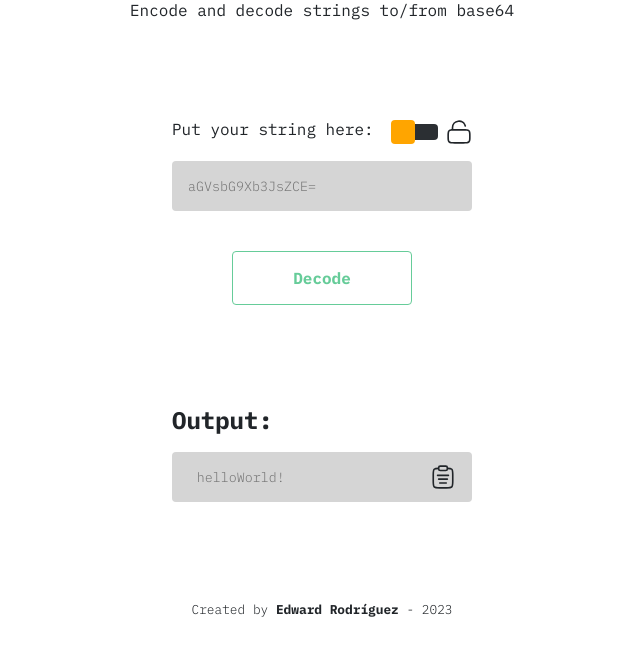
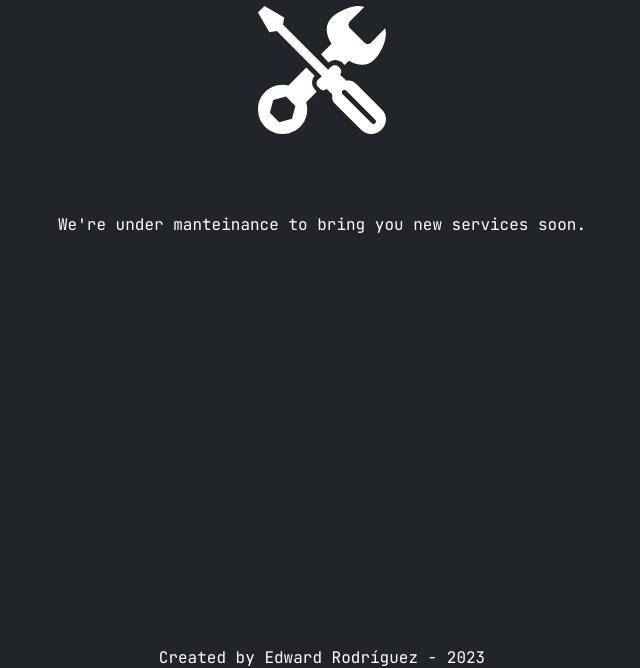
Before and after one commit to ed1808/base64-encoder-decoder, a website built with Vite: page index.html in a window 1280 px wide. Shown: the part 132-800 px from the top of the page, without its empty margins (318-958 px from the left). Built offline with nearby package versions, Linux system fonts and the light colour scheme.

Commit message:
Modified index page

```diff
--- a/index.html
+++ b/index.html
@@ -11,80 +11,83 @@
 
   <link rel="preconnect" href="https://fonts.googleapis.com">
   <link rel="preconnect" href="https://fonts.gstatic.com" crossorigin>
-  <link href="https://fonts.googleapis.com/css2?family=IBM+Plex+Mono:wght@300;400;700&display=swap" rel="stylesheet">
-
-  <link rel="stylesheet" href="style.css">
+  <link
+      href="https://fonts.googleapis.com/css2?family=JetBrains+Mono:wght@300;400;700&display=swap"
+      rel="stylesheet"
+    />
 
   <title>Code64</title>
+
+  <style>
+    :root {
+      --black: #212529;
+      --gunmetal: #2b2f33;
+      --onyx: #383d45;
+      --coral-red: #fd413c;
+      --mint: #66CC99;
+      --timberwolf: #d5d5d5;
+      --white: #ffffff;
+      --orange: #ffa500;
+
+      font-family: 'JetBrains Mono', monospace;
+      font-weight: 400;
+
+      color-scheme: light dark;
+      color: var(--white);
+      background-color: var(--black);
+
+      font-synthesis: none;
+      text-rendering: optimizeLegibility;
+      -webkit-font-smoothing: antialiased;
+      -moz-osx-font-smoothing: grayscale;
+      -webkit-text-size-adjust: 100%;
+    }
+
+    *,
+    *::before,
+    *::after {
+      margin: 0;
+      padding: 0;
+      box-sizing: border-box;
+    }
+
+    .manteinance-container {
+      height: 100vh;
+      display: grid;
+
+      & .wrapper {
+        display: flex;
+        flex-direction: column;
+        align-self: center;
+        justify-self: center;
+        align-items: center;
+        gap: 10vh;
+
+        & p {
+          text-align: center;
+        }
+      }
+
+      & footer {
+        align-self: end;
+        justify-self: center;
+      }
+    }
+  </style>
 </head>
 
 <body>
-  <main class="app-container">
-    <header>
-      <h1>Code64</h1>
-      <p>Encode and decode strings to/from base64</p>
-    </header>
-    <section class="input__section">
-      <form class="input__form">
-        <label for="input-field">
-          <div class="input__config-container">
-            <span>Put your string here:</span>
-            <div class="switch-container">
-              <div class="flipswitch">
-                <input type="checkbox" name="flipswitch" class="flipswitch-cb" id="fs">
-                <label class="flipswitch-label" for="fs">
-                  <div class="flipswitch-inner"></div>
-                  <div class="flipswitch-switch"></div>
-                </label>
-              </div>
-              <svg width="26" height="26" viewBox="0 0 24 24" xmlns="http://www.w3.org/2000/svg" class="decode-img">
-                <path fill="currentColor" fill-rule="evenodd"
-                  d="M6.75 8a5.25 5.25 0 0 1 10.335-1.313a.75.75 0 0 0 1.452-.374A6.75 6.75 0 0 0 5.25 8v1.303c-.227.016-.44.036-.642.064c-.9.12-1.658.38-2.26.981c-.602.602-.86 1.36-.981 2.26c-.117.867-.117 1.97-.117 3.337v.11c0 1.367 0 2.47.117 3.337c.12.9.38 1.658.981 2.26c.602.602 1.36.86 2.26.982c.867.116 1.97.116 3.337.116h8.11c1.367 0 2.47 0 3.337-.116c.9-.122 1.658-.38 2.26-.982c.602-.602.86-1.36.982-2.26c.116-.867.116-1.97.116-3.337v-.11c0-1.367 0-2.47-.116-3.337c-.122-.9-.38-1.658-.982-2.26c-.602-.602-1.36-.86-2.26-.981c-.867-.117-1.97-.117-3.337-.117h-8.11c-.423 0-.821 0-1.195.003V8Zm-3.341 3.409c.277-.277.665-.457 1.4-.556c.754-.101 1.756-.103 3.191-.103h8c1.435 0 2.436.002 3.192.103c.734.099 1.122.28 1.399.556c.277.277.457.665.556 1.4c.101.755.103 1.756.103 3.191c0 1.435-.002 2.436-.103 3.192c-.099.734-.28 1.122-.556 1.399c-.277.277-.665.457-1.4.556c-.755.101-1.756.103-3.191.103H8c-1.435 0-2.437-.002-3.192-.103c-.734-.099-1.122-.28-1.399-.556c-.277-.277-.457-.665-.556-1.4c-.101-.755-.103-1.756-.103-3.191c0-1.435.002-2.437.103-3.192c.099-.734.28-1.122.556-1.399Z"
-                  clip-rule="evenodd" />
-              </svg>
-              <svg width="26" height="26" viewBox="0 0 24 24" xmlns="http://www.w3.org/2000/svg"
-                class="encode-img hidden">
-                <path fill="currentColor" fill-rule="evenodd"
-                  d="M5.25 9.303V8a6.75 6.75 0 0 1 13.5 0v1.303c.227.016.44.036.642.064c.9.12 1.658.38 2.26.981c.602.602.86 1.36.982 2.26c.116.867.116 1.97.116 3.337v.11c0 1.367 0 2.47-.116 3.337c-.122.9-.38 1.658-.982 2.26c-.602.602-1.36.86-2.26.982c-.867.116-1.97.116-3.337.116h-8.11c-1.367 0-2.47 0-3.337-.116c-.9-.122-1.658-.38-2.26-.982c-.602-.602-.86-1.36-.981-2.26c-.117-.867-.117-1.97-.117-3.337v-.11c0-1.367 0-2.47.117-3.337c.12-.9.38-1.658.981-2.26c.602-.602 1.36-.86 2.26-.981a9.55 9.55 0 0 1 .642-.064ZM6.75 8a5.25 5.25 0 0 1 10.5 0v1.253c-.373-.003-.772-.003-1.195-.003h-8.11c-.423 0-.821 0-1.195.003V8Zm-3.341 3.409c.277-.277.665-.457 1.4-.556c.754-.101 1.756-.103 3.191-.103h8c1.435 0 2.436.002 3.192.103c.734.099 1.122.28 1.399.556c.277.277.457.665.556 1.4c.101.755.103 1.756.103 3.191c0 1.435-.002 2.436-.103 3.192c-.099.734-.28 1.122-.556 1.399c-.277.277-.665.457-1.4.556c-.755.101-1.756.103-3.191.103H8c-1.435 0-2.437-.002-3.192-.103c-.734-.099-1.122-.28-1.399-.556c-.277-.277-.457-.665-.556-1.4c-.101-.755-.103-1.756-.103-3.191c0-1.435.002-2.437.103-3.192c.099-.734.28-1.122.556-1.399Z"
-                  clip-rule="evenodd" />
-              </svg>
-            </div>
-          </div>
-          <input type="text" name="input-field" id="input-field" class="input-field" placeholder="aGVsbG9Xb3JsZCE=" value="">
-        </label>
-        <p class="error--msg hidden" id="error-msg"></p>
-        <button type="submit" class="submit-btn">Decode</button>
-        <div class="loader-container hidden">
-          <span class="loader"></span>
-        </div>
-      </form>
-    </section>
-    <section class="output-section">
-      <h2>Output:</h2>
-      <output class="output-field">
-        <input type="text" id="result" placeholder="helloWorld!" value="" disabled>
-        <div class="tooltip">
-          <span class="copy-clipboard">
-            <span class="tooltip-text" id="tooltip">
-              Copy to clipboard
-            </span>
-            <svg width="26" height="26" viewBox="0 0 24 24" xmlns="http://www.w3.org/2000/svg">
-              <g fill="none" stroke="currentColor" stroke-width="1.5">
-                <path
-                  d="M16 4.002c2.175.012 3.353.109 4.121.877C21 5.758 21 7.172 21 10v6c0 2.829 0 4.243-.879 5.122C19.243 22 17.828 22 15 22H9c-2.828 0-4.243 0-5.121-.878C3 20.242 3 18.829 3 16v-6c0-2.828 0-4.242.879-5.121c.768-.768 1.946-.865 4.121-.877" />
-                <path stroke-linecap="round" d="M8 14h8m-9-3.5h10m-8 7h6" />
-                <path
-                  d="M8 3.5A1.5 1.5 0 0 1 9.5 2h5A1.5 1.5 0 0 1 16 3.5v1A1.5 1.5 0 0 1 14.5 6h-5A1.5 1.5 0 0 1 8 4.5v-1Z" />
-              </g>
-            </svg>
-          </span>
-        </div>
-      </output>
-    </section>
+  <div class="container manteinance-container">
+    <div class="wrapper">
+      <svg width="128" height="128" viewBox="0 0 26 26" xmlns="http://www.w3.org/2000/svg">
+        <path fill="currentColor" d="M1.313 0L0 1.313l2.313 4l1.5-.22l9.156 9.157l-.781.75c-.4.4-.4 1.006 0 1.406l.406.407c.4.4 1.012.4 1.312 0L15.094 18c-.1.6 0 1.313.5 1.813L21 25.188c1.1 1.1 2.9 1.1 4 0c1.3-1.2 1.288-2.994.188-4.094l-5.375-5.407c-.5-.5-1.213-.7-1.813-.5L16.687 14c.3-.4.3-1.012 0-1.313l-.375-.374a.974.974 0 0 0-1.406 0l-.656.656l-9.156-9.156l.218-1.5l-4-2.313zm19.5.031C18.84-.133 16.224 1.175 15 2.312c-1.506 1.506-1.26 3.475-.063 5.376l-2.124 2.125l1.5 1.687c.8-.7 1.98-.7 2.78 0l.407.406l.094.094l.875-.875c1.808 1.063 3.69 1.216 5.125-.219c1.4-1.3 2.918-4.506 2.218-6.406L23 7.406c-.4.4-1.006.4-1.406 0L18.687 4.5a.974.974 0 0 1 0-1.406L21.595.188c-.25-.088-.5-.133-.782-.157m-11 12.469l-3.626 3.625A5.26 5.26 0 0 0 5 16c-2.8 0-5 2.2-5 5s2.2 5 5 5s5-2.2 5-5c0-.513-.081-1.006-.219-1.469l2.125-2.125l-.312-.406c-.8-.8-.794-2.012-.094-2.813L9.812 12.5zm7.75 4.563c.125 0 .243.024.343.125l5.907 5.906c.2.2.2.518 0 .718c-.2.2-.52.2-.72 0l-5.905-5.906c-.2-.2-.2-.518 0-.718c.1-.1.25-.125.375-.125M5.688 18.405l1.906 1.907l-.688 2.593l-2.593.688l-1.907-1.907l.688-2.593z"/>
+      </svg>
+      <p>We're under manteinance to bring you new services soon.</p>
+    </div>
     <footer>
       <p>Created by <span class="creator">Edward Rodríguez</span> - <span id="current-year"></span></p>
     </footer>
-  </main>
+  </div>
   <script type="module" src="/main.js"></script>
 </body>
 
--- a/main.js
+++ b/main.js
@@ -1,6 +1,6 @@
-import { setButtonName, setEventIcon } from "./js/switch"
-import { copyToClipboard, outputMsg } from "./js/copyToClipboard"
-import { submitForm } from "./js/formValidator"
+import { setButtonName, setEventIcon } from "./js/switch.js"
+import { copyToClipboard, outputMsg } from "./js/copyToClipboard.js"
+import { submitForm } from "./js/formValidator.js"
 
 document.addEventListener('DOMContentLoaded', () => {
   const currentYearElem = document.querySelector('#current-year'),
```
Also changed, not shown: 1 other file.
